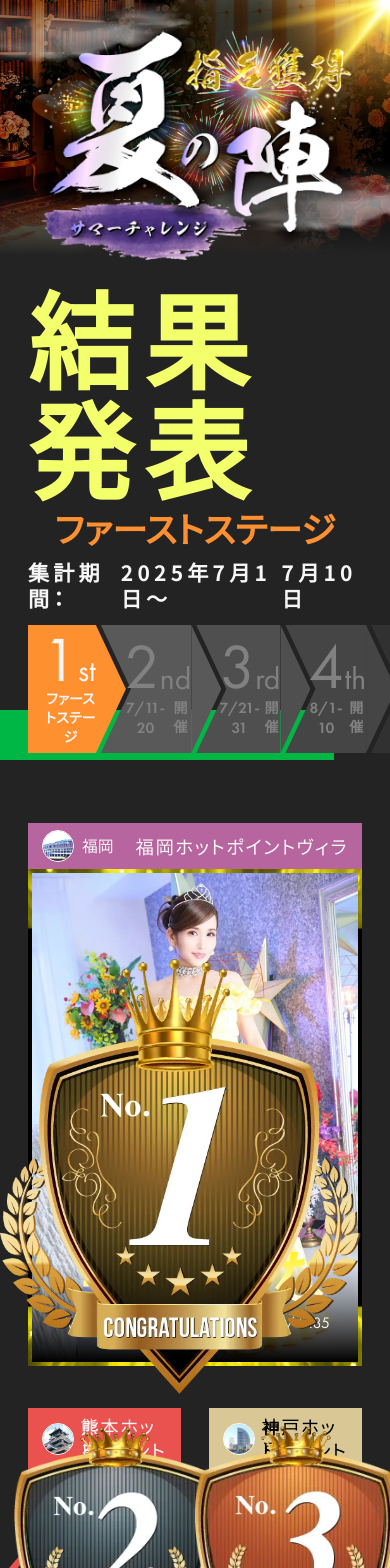
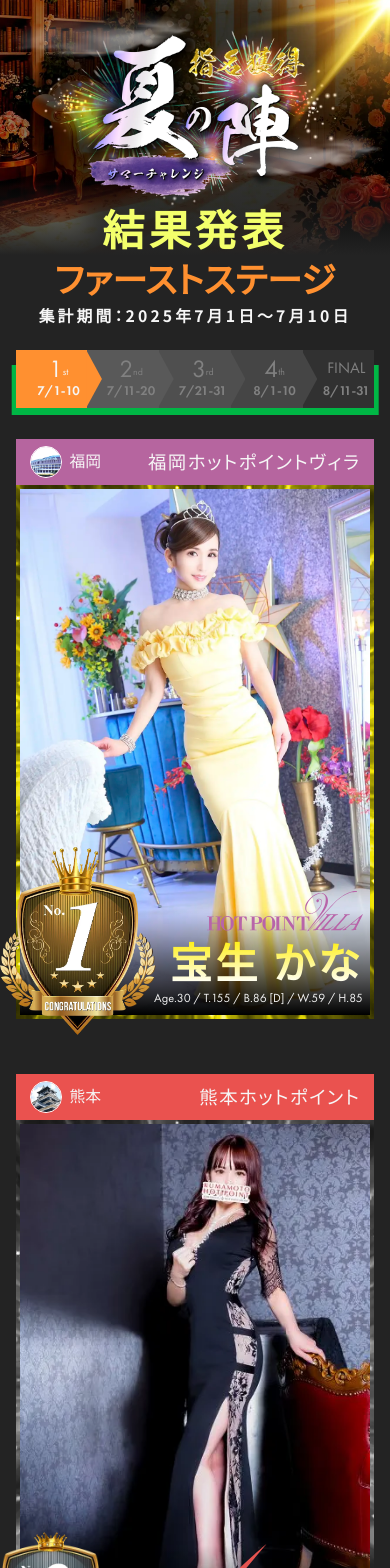
Before and after one commit to ken-atnek/hpg_contest2025_summer, a Next.js app: page / in a window 390 px wide. Shown: the top 1568 px of the page. Built offline with nearby package versions, Linux system fonts and the light colour scheme.

Commit message:
📱 レスポンシブ調整

```diff
--- a/src/components/ContainerRankingTabs.tsx
+++ b/src/components/ContainerRankingTabs.tsx
@@ -8,17 +8,26 @@
 'use client';
 import styles from '@/styles/top.module.scss';
 import RankingCard from '@/components/RankingCard';
-import { useState } from 'react';
+import { useEffect, useState } from 'react';
 import { rankingData } from '@/data/rankingData';
 
 const stages = [
-  { id: 'first', label: '1', text: 'st', textPeriod: 'ファーストステージ' },
+  {
+    id: 'first',
+    label: '1',
+    text: 'st',
+    period: '7/1-10',
+
+    textPeriod: '開催',
+    disabled: false,
+  },
   {
     id: 'second',
     label: '2',
     text: 'nd',
     period: '7/11-20',
     textPeriod: '開催',
+    disabled: true,
   },
   {
     id: 'third',
@@ -26,6 +35,7 @@
     text: 'rd',
     period: '7/21-31',
     textPeriod: '開催',
+    disabled: true,
   },
   {
     id: 'fourth',
@@ -33,23 +43,44 @@
     text: 'th',
     period: '8/1-10',
     textPeriod: '開催',
+    disabled: true,
   },
-  { id: 'final', label: 'FINAL', period: '8/11-31', textPeriod: '開催' },
+  {
+    id: 'final',
+    label: 'FINAL',
+    period: '8/11-31',
+    textPeriod: '開催',
+    disabled: true,
+  },
 ];
 
 export default function ContainerRankingTabs() {
   const [activeStage, setActiveStage] = useState('first');
   const items = rankingData[activeStage] ?? [];
 
-  // 👇ここでまとめてフィルタ用関数を定義
+  const [windowWidth, setWindowWidth] = useState<number | null>(null);
+
+  useEffect(() => {
+    const handleResize = () => setWindowWidth(window.innerWidth);
+    handleResize();
+    window.addEventListener('resize', handleResize);
+    return () => window.removeEventListener('resize', handleResize);
+  }, []);
+
+  const isMobile = windowWidth !== null && windowWidth <= 480;
+
   const filterRanks = (min: number, max: number) =>
     items.filter((item) => item.rank >= min && item.rank <= max);
 
-  // 👇ここで使う
+  const middleMaxRank = isMobile ? 6 : 7;
+  const bottomMinRank = isMobile ? 7 : 8;
+  const bottomMaxRank = isMobile ? 16 : 16;
+  const underMinRank = isMobile ? 17 : 17;
+
   const topRankItems = filterRanks(1, 1);
-  const middleRankItems = filterRanks(2, 7);
-  const bottomRankItems = filterRanks(8, 16);
-  const underRankItems = filterRanks(17, 20);
+  const middleRankItems = filterRanks(2, middleMaxRank);
+  const bottomRankItems = filterRanks(bottomMinRank, bottomMaxRank);
+  const underRankItems = filterRanks(underMinRank, 20);
   return (
     <section className={styles.containerRankingTabs}>
       <nav className={styles.tabs}>
@@ -59,14 +90,18 @@
               key={stage.id}
               className={activeStage === stage.id ? styles.active : ''}
             >
-              <button onClick={() => setActiveStage(stage.id)}>
+              <button
+                onClick={() => setActiveStage(stage.id)}
+                disabled={stage.disabled}
+                className={`${styles.button} ${stage.disabled ? styles.disabled : ''}`}
+              >
                 <div className={styles.wrapHead}>
                   {stage.label}
                   <span> {stage.text}</span>
                 </div>
                 <div className={styles.wrapFoot}>
-                  <span> {stage.period}</span>
-                  {stage.textPeriod}
+                  <span>{stage.period}</span>
+                  <i>{stage.textPeriod}</i>
                 </div>
               </button>
             </li>
--- a/src/components/RankingCard.tsx
+++ b/src/components/RankingCard.tsx
@@ -17,6 +17,7 @@
   '神戸ホットポイント',
   'クラブダンディ',
   '福岡ホットポイント',
+  '京都ホットポイント',
 ];
 
 export default function RankingCard({ item }: { item: RankingItem }) {
--- a/src/styles/_variable.scss
+++ b/src/styles/_variable.scss
@@ -39,13 +39,12 @@
     font-family: FuturaCyrillicDemi;
     src: url("./fonts/FuturaCyrillicDemi.woff2") format("woff2");
 }
-
 @mixin FuturaCyrillicBook {
-    font-family: "FuturaCyrillicBook", sans-serif;
+    font-family: FuturaCyrillicBook, sans-serif;
     font-weight: 400;
 }
 @mixin FuturaCyrillicDemi {
-    font-family: "FuturaCyrillicDemi", sans-serif;
+    font-family: FuturaCyrillicDemi, sans-serif;
     font-weight: 400;
 }
 
--- a/src/styles/globals.scss
+++ b/src/styles/globals.scss
@@ -23,7 +23,6 @@
     @include sp {
         font-size: 3.6vw;
     }
-
     &::before,
     &::after {
         content: "";
@@ -34,7 +33,7 @@
         aspect-ratio: 1366/893;
     }
     &::before {
-        background: url(../assets/images/header-bg.webp) no-repeat center
+        background: url("../assets/images/header-bg.webp") no-repeat center
             center / contain;
     }
     &::after {
--- a/src/styles/top.module.scss
+++ b/src/styles/top.module.scss
@@ -3,6 +3,11 @@
  * ------------------------------ */
 @use "variable" as *;
 @use "svg" as *;
+/* stylelint-disable no-descending-specificity */
+/* stylelint-disable keyframes-name-pattern */
+/* stylelint-disable custom-property-pattern */
+// このファイル全体のルールを無効にする
+
 /* =================================
  * 	HEADER
  * ------------------------------ */
@@ -14,16 +19,23 @@
     align-items: center;
     padding: 1em 2em;
     --stage-color: #ff9030;
+    @include sp {
+        padding: 6vw 4vw;
+    }
     .boxTitle {
         width: 100%;
         max-width: 75rem;
         position: relative;
+        @include sp {
+            max-width: unset;
+            width: 60vw;
+        }
         &::before,
         &::after {
             content: "";
             position: absolute;
             width: 80%;
-            background: url(../assets/images/cloud.webp) no-repeat center
+            background: url("../assets/images/cloud.webp") no-repeat center
                 center / contain;
             aspect-ratio: 748/201;
             z-index: 2;
@@ -44,6 +56,9 @@
         font-weight: 700;
         letter-spacing: 0.1em;
         margin-top: 0.2em;
+        @include sp {
+            font-size: FZ(48);
+        }
     }
     h2 {
         font-size: FZ(40);
@@ -58,6 +73,9 @@
         display: flex;
         align-content: center;
         margin-top: 0.5em;
+        @include sp {
+            font-size: FZ(18);
+        }
         time {
             &:first-of-type {
                 &::after {
@@ -67,6 +85,7 @@
         }
     }
 }
+
 /* =================================
  * ランキング
  * ------------------------------ */
@@ -77,6 +96,9 @@
     align-items: center;
     padding: 0 2em 8em;
     font-size: inherit;
+    @include sp {
+        padding: 0 4vw 12vw;
+    }
     .tabs {
         position: relative;
         font-size: inherit;
@@ -97,6 +119,11 @@
                 height: 5rem;
                 background-color: #00b645;
                 z-index: -1;
+                @include sp {
+                    left: 50%;
+                    translate: -50%;
+                    width: calc(100% + 2vw);
+                }
             }
             li {
                 font-size: inherit;
@@ -113,6 +140,9 @@
                     width: 100%;
                     padding-block: 0.5em;
                     padding-left: 2em;
+                    @include sp {
+                        padding-left: 4vw;
+                    }
                     &::before {
                         content: "";
                         position: absolute;
@@ -121,7 +151,6 @@
                         z-index: -1;
                     }
                     .wrapHead {
-                        display: flex;
                         @include FuturaCyrillicBook;
                         font-size: FZ(72);
                         display: flex;
@@ -130,6 +159,13 @@
                         span {
                             font-size: 0.5em;
                         }
+                        @include sp {
+                            font-size: FZ(28);
+                            width: max-content;
+                            span {
+                                font-size: 0.4em;
+                            }
+                        }
                     }
                     .wrapFoot {
                         display: flex;
@@ -137,11 +173,24 @@
                         font-size: FZ(16);
                         font-weight: 700;
                         gap: 0 0.2em;
+                        @include sp {
+                            font-size: FZ(12);
+                            flex-direction: column;
+                        }
+                        i {
+                            font-size: inherit;
+                            @include sp {
+                                display: none;
+                            }
+                        }
                         span {
                             @include FuturaCyrillicDemi;
                             font-size: 1.1em;
                             padding-top: 0.1em;
                         }
+                    }
+                    &.disabled {
+                        cursor: not-allowed;
                     }
                 }
                 &:first-of-type {
@@ -167,6 +216,9 @@
                         --rankColor: #313131;
                         .wrapHead {
                             font-size: FZ(48);
+                            @include sp {
+                                font-size: FZ(18);
+                            }
                         }
                     }
                 }
@@ -175,12 +227,15 @@
                         &::after {
                             content: "";
                             position: absolute;
-                            left: 100%;
+                            left: calc(100% - 1px);
                             top: 0;
                             height: 100%;
                             width: 3rem;
                             background-color: var(--rankColor);
                             clip-path: polygon(0 0, 100% 50%, 0 100%);
+                            @include sp {
+                                width: 4vw;
+                            }
                         }
                     }
                 }
@@ -194,6 +249,17 @@
                                 5px 100%,
                                 35px 50%
                             );
+                            @include sp {
+                                clip-path: unset;
+
+                                // clip-path: polygon(
+                                //     4vw 0,
+                                //     100% 0,
+                                //     100% 100%,
+                                //     4vw 100%,
+                                //     35px 50%
+                                // );
+                            }
                         }
                     }
                 }
@@ -232,7 +298,6 @@
             align-items: center;
             padding: 0.5em 1em;
             justify-content: space-between;
-
             .itemArea {
                 font-size: FZ(18);
                 display: flex;
@@ -304,10 +369,18 @@
     }
     .rankingListTop {
         margin-top: 5em;
+        @include sp {
+            margin-top: 8vw;
+        }
         .iconRank {
             bottom: -2em;
             left: -2em;
             width: 25.7em;
+            @include sp {
+                width: 40vw;
+                bottom: -4vw;
+                left: -4vw;
+            }
         }
         .boxCast {
             position: relative;
@@ -322,8 +395,11 @@
                 z-index: -1;
             }
             &::before {
-                background: url(../assets/images/flame.webp) no-repeat center
+                background: url("../assets/images/flame.webp") no-repeat center
                     center / cover;
+                @include sp {
+                    background-image: url("../assets/images/flame2.webp");
+                }
             }
             &::after {
                 background-color: #f1e504;
@@ -333,8 +409,8 @@
                 width: 100%;
                 display: grid;
                 place-content: center;
-                background: url(../assets/images/no1-back.webp) no-repeat center
-                    center / cover;
+                background: url("../assets/images/no1-back.webp") no-repeat
+                    center center / cover;
                 img {
                     max-width: 67rem;
                 }
@@ -344,27 +420,35 @@
                 right: 4px;
                 padding-right: 2em;
                 padding-bottom: 2em;
+                @include sp {
+                    padding-right: 2vw;
+                    padding-bottom: 2vw;
+                }
                 .shopLogo {
                     width: 12em;
+                    @include sp {
+                        width: 40vw;
+                    }
                 }
                 .castName {
                     display: inline-block;
                     font-size: FZ(64);
                     font-weight: 700;
                     margin-top: 0.1em;
-                    background: linear-gradient(
-                        180deg,
-                        #ffee00 0%,
-                        #ffffff 100%
-                    );
+                    background: linear-gradient(180deg, #fe0 0%, #fff 100%);
                     background-clip: text;
-                    -webkit-background-clip: text;
                     -webkit-text-fill-color: transparent;
+                    @include sp {
+                        font-size: FZ(48);
+                    }
                 }
                 .castSize {
                     font-size: FZ(18);
                     @include FuturaCyrillicBook;
                     margin-top: 0.5em;
+                    @include sp {
+                        font-size: FZ(14);
+                    }
                 }
             }
         }
@@ -374,6 +458,12 @@
         display: grid;
         grid-template-columns: repeat(2, 1fr);
         gap: 3em 2em;
+        @include sp {
+            margin-top: 14vw;
+            grid-template-columns: unset;
+            grid-auto-flow: row;
+            gap: 8vw 0;
+        }
         li {
             position: relative;
             font-size: inherit;
@@ -381,6 +471,9 @@
                 bottom: -1em;
                 left: -1em;
                 width: 14.4em;
+                @include sp {
+                    width: 25vw;
+                }
             }
             .boxCast {
                 position: relative;
@@ -392,28 +485,37 @@
                     inset: 0;
                     z-index: -1;
                 }
-
                 .wrapProfile {
                     bottom: 4px;
                     right: 4px;
                     padding-right: 1em;
                     padding-bottom: 1em;
+                    @include sp {
+                        padding-right: 2vw;
+                        padding-bottom: 2vw;
+                    }
                     .shopLogo {
                         width: 12em;
+                        @include sp {
+                            width: 40vw;
+                        }
                     }
                     .castName {
                         display: inline-block;
                         font-size: FZ(42);
                         font-weight: 700;
                         margin-top: 0.1em;
+                        @include sp {
+                            font-size: FZ(30);
+                        }
                     }
                 }
             }
             &:nth-of-type(-n + 2) {
                 .boxCast {
                     &::before {
-                        background: url(../assets/images/flame2.webp) no-repeat
-                            center center / cover;
+                        background: url("../assets/images/flame2.webp")
+                            no-repeat center center / cover;
                     }
                 }
                 .wrapProfile {
@@ -421,13 +523,8 @@
                         display: inline-block;
                         font-weight: 700;
                         margin-top: 0.1em;
-                        background: linear-gradient(
-                            180deg,
-                            #ffee00 0%,
-                            #ffffff 100%
-                        );
+                        background: linear-gradient(180deg, #fe0 0%, #fff 100%);
                         background-clip: text;
-                        -webkit-background-clip: text;
                         -webkit-text-fill-color: transparent;
                     }
                 }
@@ -454,13 +551,35 @@
         display: grid;
         grid-template-columns: repeat(3, 1fr);
         gap: 2em 1em;
+        @include sp {
+            grid-template-columns: repeat(2, 1fr);
+            gap: 4vw 2vw;
+        }
         li {
             position: relative;
             font-size: inherit;
             .iconRank {
                 bottom: 0.5em;
-                left: 0.5m;
+                left: 0.5em;
                 width: 10em;
+                @include sp {
+                    width: 15vw;
+                }
+            }
+            .wrapHead {
+                @include sp {
+                    padding: 0.3em 1vw;
+                    .itemArea {
+                        font-size: 1rem;
+                        .itemAreaImage {
+                            width: 6vw;
+                        }
+                    }
+                    .shop {
+                        font-size: 1rem;
+                        letter-spacing: 0.08em;
+                    }
+                }
             }
             .boxCast {
                 position: relative;
@@ -478,12 +597,18 @@
                     padding-bottom: 0.5em;
                     .shopLogo {
                         width: 10em;
+                        @include sp {
+                            width: 20vw;
+                        }
                     }
                     .castName {
                         display: inline-block;
                         font-size: FZ(32);
                         font-weight: 400;
                         margin-top: 0.1em;
+                        @include sp {
+                            font-size: FZ(18);
+                        }
                     }
                 }
             }
@@ -494,13 +619,21 @@
         display: grid;
         grid-template-columns: repeat(4, 1fr);
         gap: 2em 1em;
+        @include sp {
+            grid-template-columns: repeat(2, 1fr);
+            gap: 4vw 2vw;
+            margin-top: 4vw;
+        }
         li {
             position: relative;
             font-size: inherit;
             .iconRank {
                 bottom: 0.5em;
-                left: 0.5m;
+                left: 0.5em;
                 width: 7em;
+                @include sp {
+                    width: 12vw;
+                }
             }
             .wrapHead {
                 padding: 0.3em 0.5em;
@@ -510,6 +643,19 @@
                 .shop {
                     font-size: FZ(16);
                     letter-spacing: 0.08em;
+                }
+                @include sp {
+                    padding: 0.3em 1vw;
+                    .itemArea {
+                        font-size: 1rem;
+                        .itemAreaImage {
+                            width: 6vw;
+                        }
+                    }
+                    .shop {
+                        font-size: 1rem;
+                        letter-spacing: 0.08em;
+                    }
                 }
             }
             .boxCast {
@@ -528,18 +674,25 @@
                     padding-bottom: 0.5em;
                     .shopLogo {
                         width: 8em;
+                        @include sp {
+                            width: 18vw;
+                        }
                     }
                     .castName {
                         display: inline-block;
                         font-size: FZ(24);
                         font-weight: 400;
                         margin-top: 0.1em;
+                        @include sp {
+                            font-size: FZ(16);
+                        }
                     }
                 }
             }
         }
     }
 }
+
 /* =================================
  * 	FOOTER
  * ------------------------------ */
@@ -549,6 +702,10 @@
     section {
         display: grid;
         grid-template-columns: repeat(5, 1fr);
+        @include sp {
+            grid-template-columns: unset;
+            grid-auto-flow: row;
+        }
         .areaBlock {
             font-size: inherit;
             display: flex;
@@ -557,6 +714,10 @@
             padding-top: 5em;
             padding-bottom: 5em;
             background-color: var(--area-color);
+            @include sp {
+                padding-top: 4vw;
+                padding-bottom: 6vw;
+            }
             .itemAreaImage {
                 width: 3.4rem;
                 position: relative;
@@ -572,7 +733,6 @@
                 }
             }
             h2 {
-                font-size: inherit;
                 display: flex;
                 flex-direction: column;
                 align-items: center;
@@ -651,7 +811,7 @@
                         }
                         span {
                             @include FuturaCyrillicBook;
-                            font: size FZ(14);
+                            font-size: FZ(14);
                             text-transform: uppercase;
                             letter-spacing: 0.1em;
                         }
```
